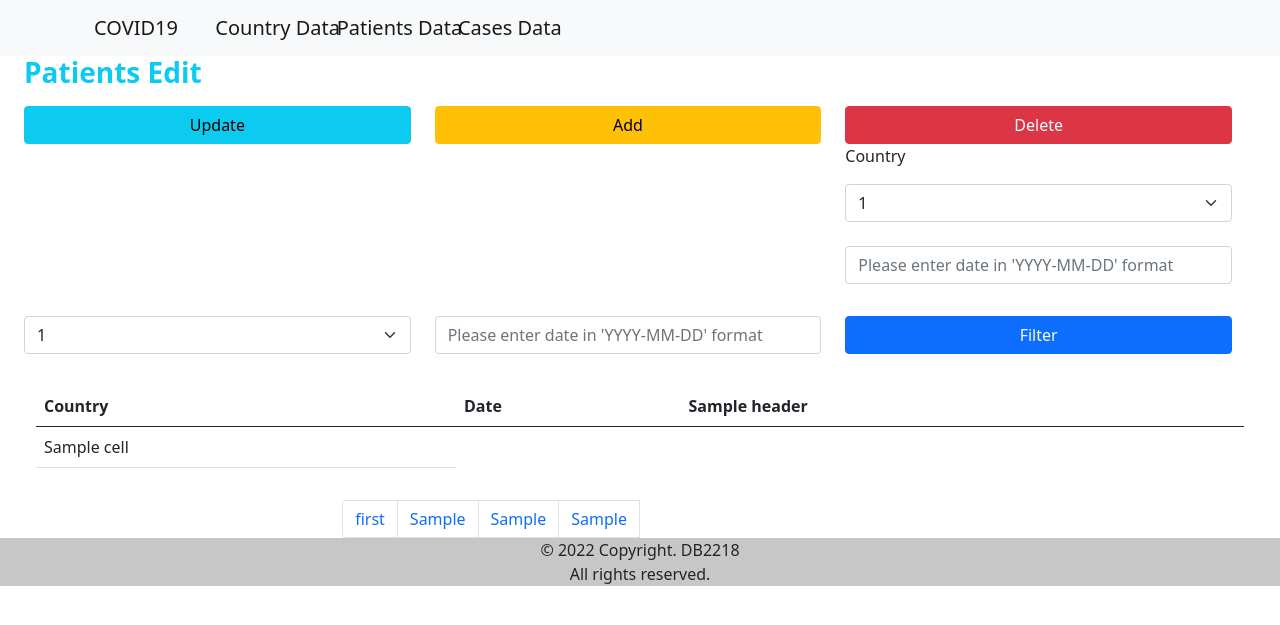
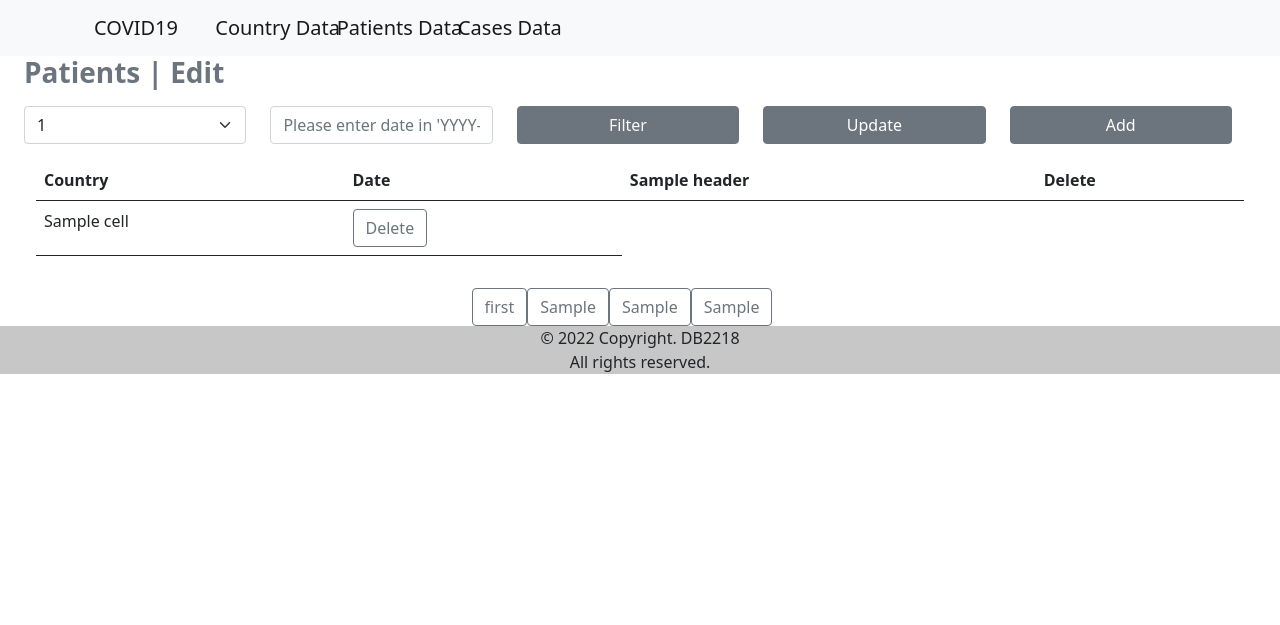
Before and after one commit to shintalha/Covid-19-Data-Management-System, a Flask app: template templates/patients/edit-patients.html in a window 1280 px wide. Shown: the top 625 px of the page. Run offline with Flask 2, Linux system fonts and the light colour scheme; the template is opened without the code that fills it: most values are stand-ins (such as "Sample title", 1, 10 or a date in 2020); some libraries are stand-ins or nearby versions.

Commit message:
Patients page was modified for admin check and some visual bugs were fixed

```diff
--- a/templates/patients/edit-patients.html
+++ b/templates/patients/edit-patients.html
@@ -3,7 +3,7 @@
 {% block content %}
 <div class="container-fluid">
 
-    <h3 class="fw-bold text-info">Patients Edit</h3>
+    <h3 class="fw-bold text-secondary">Patients | Edit</h3>
     {% with messages = get_flashed_messages() %}
     {% if messages %}
 
@@ -14,35 +14,11 @@
     {% endif %}
     {% endwith %}
     <div class="row w-100 mt-3 add-del-btn-cont">
-        <div class="col-4">
-            <a id="update_patients" href="/patients/update" class="btn btn-info w-100" role="button" aria-pressed="true">Update</a>
-        </div>
-        <div class="col-4">
-            <a id="add_patients" href="/patients/add" class="btn btn-warning w-100" role="button" aria-pressed="true">Add</a>
-        </div>
-        <div class="col-4">
-            <form action="/patients/edit" method="POST">
-                <button type="submit" class="btn btn-danger w-100">Delete</button>
-                <p>Country</p>
-                <select id="del_country" class="form-select mb-4" name="del_country" aria-label=".form-select-sm">
-                    {% if countries %}
-
-                    {% for c in countries %}
-                    <option>{{c[0]}}</option>
-                    {% endfor %}
-
-                    {% endif %}
-                </select>
-                <div id = "del_date_id" class="mb-3">
-                    <input type="text" name="del_date" class="form-control" id="del_date" placeholder="Please enter date in 'YYYY-MM-DD' format">
-                </div>
-            </form>
-        </div>
     </div>
 
     <div class="row">
         <div class="row justify-content-start align-items-center">
-            <div class="col-4">
+            <div class="col-2" style="width: 20%;">
                 <select id="sel_country" class="form-select" name="country" aria-label=".form-select-sm example">
                     {% if countries %}
 
@@ -53,11 +29,11 @@
                     {% endif %}
                 </select>
             </div>
-            <div class="col-4">
+            <div class="col-2" style="width: 20%;">
                 <input type="text" name="date" class="form-control" id="date" placeholder="Please enter date in 'YYYY-MM-DD' format">
             </div>
-            <div class="col-4">
-                <button type="button" id="filter1" class="btn btn-primary w-100 my-3"><a
+            <div class="col-2" style="width: 20%;">
+                <button type="button" id="filter1" class="btn btn-secondary w-100"><a
                         class="link-light text-decoration-none" id="Filter" href="#">Filter</a></button>
                 <script>
                     document.querySelector("#filter1").addEventListener("click", function () {
@@ -69,6 +45,13 @@
                         window.location.replace(Filter.href)
                     });
                 </script>
+            </div>
+
+            <div class="col-2" style="width: 20%;">
+                <a id="update_patients" href="/patients/update" class="btn btn-secondary w-100" role="button" aria-pressed="true">Update</a>
+            </div>
+            <div class="col-2" style="width: 20%;">
+                <a id="add_patients" href="/patients/add" class="btn btn-secondary w-100" role="button" aria-pressed="true">Add</a>
             </div>
         </div>
     </div>
@@ -82,6 +65,7 @@
                         {% for header in headings %}
                         <th scope="col">{{header}}</th>
                         {% endfor %}
+                        <th scope="col">Delete</th>
                     </tr>
                 </thead>
                 <tbody>
@@ -94,19 +78,36 @@
                             </div>
                         </td>
                         {% endfor %}
+                        <td>
+                            <div class="data">
+                                <button class="btn btn-outline-secondary" href="#" id="delete{{ row[0] }}+{{ row[1] }}"
+                                value="countryName={{ row[0] }}&dateVariable={{ row[1] }}&deleteMode=on" onclick="deleteQuery(document.getElementById('delete{{ row[0] }}+{{ row[1] }}'))"
+                                type="button">Delete</i>
+                                </button>
+                            </div>
+                        </td>
                     </tr>
                     {% endfor %}
                 </tbody>
+                <script type="text/javascript">
+                    function deleteQuery(row) {
+                        const urlStr = window.location.search;
+                        if (row.value != "")
+                            window.location.href = "/patients/edit?" + row.value;
+                        else
+                            window.location.href = "/patients/edit";
+                    }
+                </script>
             </table>
         </div>
     </div>
-    <div class="col-6">
+    <div class="row">
         <nav aria-label="Page navigation" class="row h-100 d-flex align-items-center">
-            <ul class="pagination justify-content-end mb-0">
-                <li id="4" class="page-item"><a class="page-link">first</a></li>
-                <li id="1" class="page-item"><a class="page-link">{{paginationValues[0]}}</a></li>
-                <li id="2" class="page-item"><a class="page-link">{{paginationValues[1]}}</a></li>
-                <li id="3" class="page-item"><a class="page-link">{{paginationValues[2]}}</a></li>
+            <ul class="pagination justify-content-center mb-0">
+                <li id="4" class="page-item"><a class="btn btn-outline-secondary w-100">first</a></li>
+                <li id="1" class="page-item"><a class="btn btn-outline-secondary w-100">{{paginationValues[0]}}</a></li>
+                <li id="2" class="page-item"><a class="btn btn-outline-secondary w-100">{{paginationValues[1]}}</a></li>
+                <li id="3" class="page-item"><a class="btn btn-outline-secondary w-100">{{paginationValues[2]}}</a></li>
                 <script>
                     l1 = document.getElementById("1")
                     l2 = document.getElementById("2")
```
Also changed, not shown: model/hospital_and_icu.py (+15 -0 lines), model/user.py (+16 -0 lines), templates/patients/patients.html (+37 -34 lines), viewHospitalAndIcu.py (+13 -9 lines).
